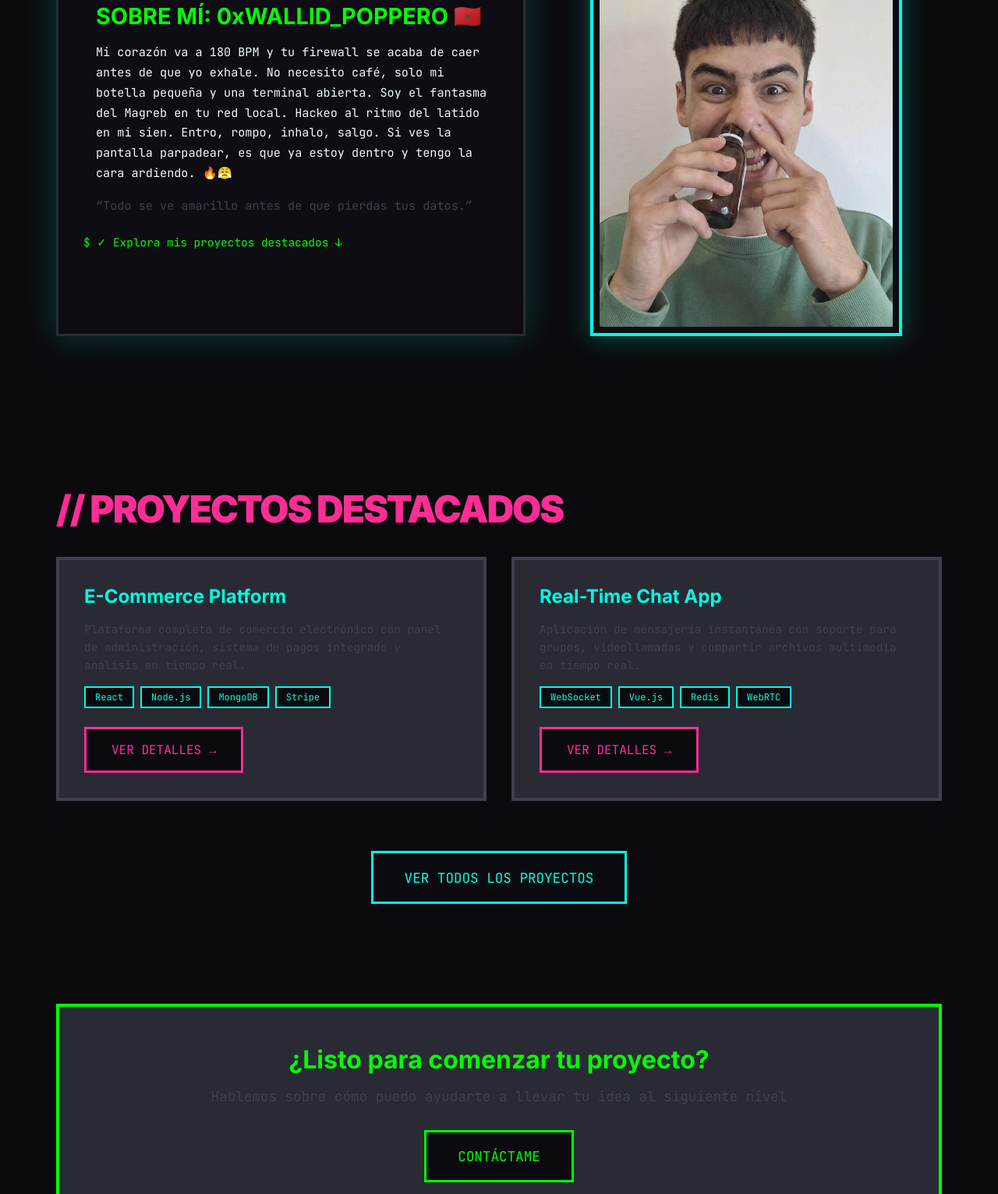
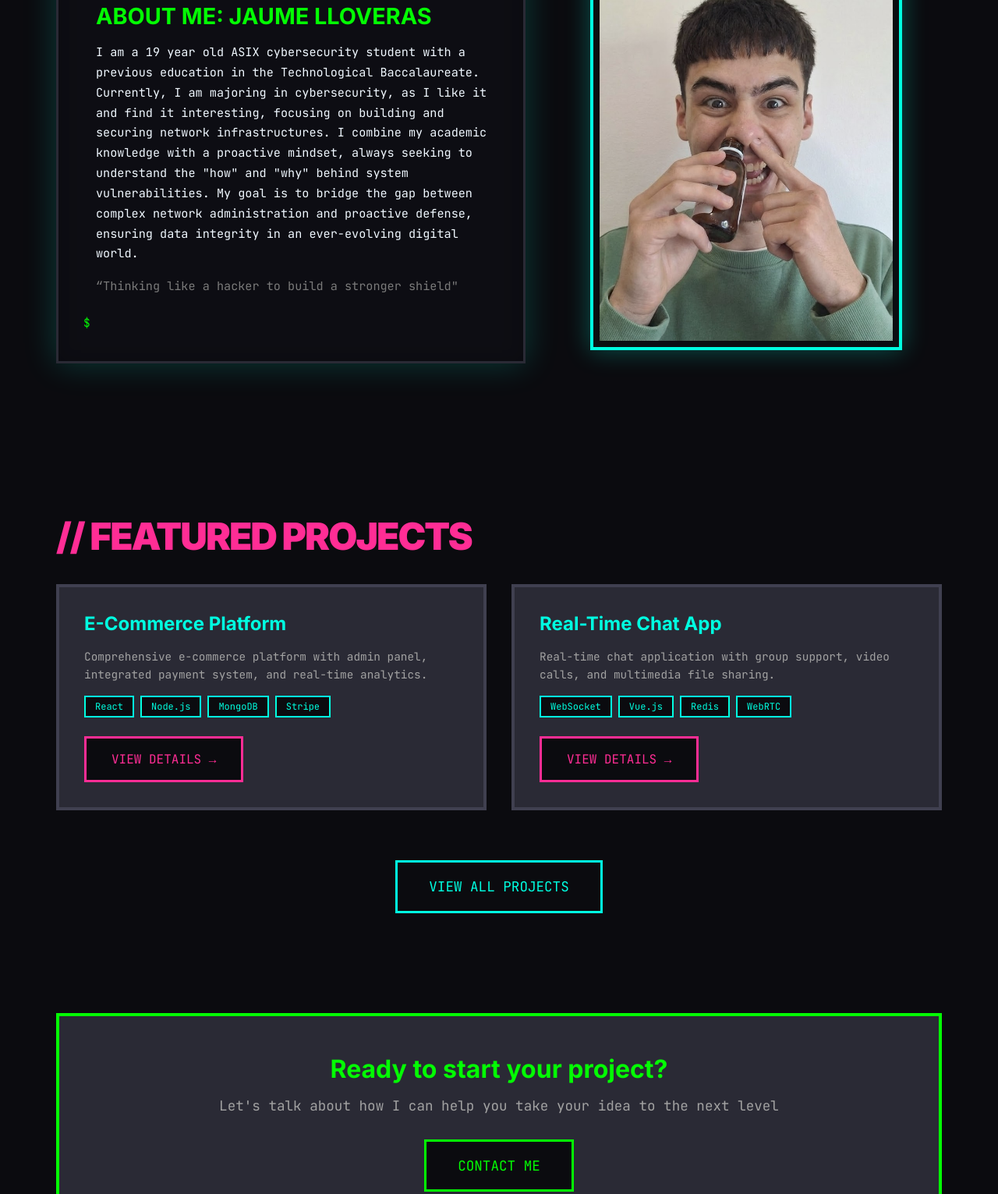
Before and after one commit to ITB2526-JaumeLloveras/portfolioJaumeLloveras, a plain HTML site: page index.html in a window 1280 px wide. Shown: the part 1165-2696 px from the top of the page at 78% size. Drawn offline with Linux system fonts and the light colour scheme.

Commit message:
Primer commit angles

```diff
--- a/index.html
+++ b/index.html
@@ -14,13 +14,13 @@
 
     <nav class="nav-blocks">
         <a href="index.html" class="nav-block">
-            <h3>INICIO</h3>
+            <h3>HOME</h3>
         </a>
         <a href="proyectos.html" class="nav-block">
-            <h3>PROYECTOS</h3>
+            <h3>PROJECTS</h3>
         </a>
         <a href="contact.html" class="nav-block">
-            <h3>CONTACTO</h3>
+            <h3>CONTACT</h3>
         </a>
     </nav>
 
@@ -42,9 +42,9 @@
             </div>
         </section>
 
-        <!-- SOBRE MÍ CON IMAGEN -->
+        <!-- ABOUT ME WITH IMAGE-->
         <section class="content-section">
-            <h2 class="section-title" style="color: var(--cyan);">// SOBRE MÍ</h2>
+            <h2 class="section-title" style="color: var(--cyan);">// ABOUT ME</h2>
             <div class="about-me-container">
                 <div class="about-me-terminal">
                     <div class="terminal-header">
@@ -60,19 +60,16 @@
                         </div>
                         <div class="terminal-line output" style="margin-top: 1rem;">
                             <h3 style="color: var(--lime); font-size: 1.8rem; margin-bottom: 1rem; font-family: 'Inter', sans-serif;">
-                                SOBRE MÍ: 0xWALLID_POPPERO 🇲🇦
+                                ABOUT ME: JAUME LLOVERAS
                             </h3>
                         </div>
                         <div class="terminal-line output">
                             <p style="margin-bottom: 1rem; color: aliceblue;">
-                                Mi corazón va a 180 BPM y tu firewall se acaba de caer antes de que yo exhale. No necesito café, solo mi botella pequeña y una terminal abierta.
-
-Soy el fantasma del Magreb en tu red local. Hackeo al ritmo del latido en mi sien. Entro, rompo, inhalo, salgo. Si ves la pantalla parpadear, es que ya estoy dentro y tengo la cara ardiendo. 🔥😤
-                            </p>
+I am a 19 year old ASIX cybersecurity student with a previous education in the Technological Baccalaureate. Currently, I am majoring in cybersecurity, as I like it and find it interesting, focusing on building and securing network infrastructures. I combine my academic knowledge with a proactive mindset, always seeking to understand the "how" and "why" behind system vulnerabilities. My goal is to bridge the gap between complex network administration and proactive defense, ensuring data integrity in an ever-evolving digital world.                            </p>
                         </div>
                         <div class="terminal-line output">
-                            <p style="margin-bottom: 1rem;">
-                                “Todo se ve amarillo antes de que pierdas tus datos.”
+                            <p style="margin-bottom: 1rem; color: #7A7A7A;">
+                                “Thinking like a hacker to build a stronger shield"
                             </p>
                         </div>
                         <div class="terminal-line output">
@@ -80,7 +77,6 @@ Soy el fantasma del Magreb en tu red local. Hackeo al ritmo del latido en mi sie
                         </div>
                         <div class="terminal-line" style="margin-top: 1.5rem;">
                             <span class="prompt">$</span>
-                            <span class="success"> ✓ Explora mis proyectos destacados ↓</span>
                         </div>
                     </div>
                 </div>
@@ -93,13 +89,13 @@ Soy el fantasma del Magreb en tu red local. Hackeo al ritmo del latido en mi sie
             </div>
         </section>
 
-        <!-- 2 PROYECTOS DESTACADOS -->
+        <!-- 2 FEATURED PROJECTS -->
         <section class="content-section">
-            <h2 class="section-title" style="color: var(--magenta);">// PROYECTOS DESTACADOS</h2>
+            <h2 class="section-title" style="color: var(--magenta);">// FEATURED PROJECTS</h2>
             <div class="projects-grid">
                 <div class="project-card">
                     <h3>E-Commerce Platform</h3>
-                    <p>Plataforma completa de comercio electrónico con panel de administración, sistema de pagos integrado y análisis en tiempo real.</p>
+                    <p style="color: #A2A2A2;">Comprehensive e-commerce platform with admin panel, integrated payment system, and real-time analytics.</p>
                     <div class="project-tags">
                         <span class="tag">React</span>
                         <span class="tag">Node.js</span>
@@ -108,13 +104,13 @@ Soy el fantasma del Magreb en tu red local. Hackeo al ritmo del latido en mi sie
                     </div>
                     <div style="margin-top: 1.5rem;">
                         <a href="proyecto1.html" class="contact-link" style="display: inline-block;">
-                            VER DETALLES →
+                            VIEW DETAILS  →
                         </a>
                     </div>
                 </div>
                 <div class="project-card">
                     <h3>Real-Time Chat App</h3>
-                    <p>Aplicación de mensajería instantánea con soporte para grupos, videollamadas y compartir archivos multimedia en tiempo real.</p>
+                    <p style="color: #A2A2A2;">Real-time chat application with group support, video calls, and multimedia file sharing.</p>
                     <div class="project-tags">
                         <span class="tag">WebSocket</span>
                         <span class="tag">Vue.js</span>
@@ -123,31 +119,31 @@ Soy el fantasma del Magreb en tu red local. Hackeo al ritmo del latido en mi sie
                     </div>
                     <div style="margin-top: 1.5rem;">
                         <a href="proyecto2.html" class="contact-link" style="display: inline-block;">
-                            VER DETALLES →
+                            VIEW DETAILS  →
                         </a>
                     </div>
                 </div>
             </div>
             <div style="text-align: center; margin-top: 3rem;">
                 <a href="proyectos.html" class="contact-link" style="border-color: var(--cyan); color: var(--cyan); font-size: 1.1rem; padding: 1.2rem 2.5rem;">
-                    VER TODOS LOS PROYECTOS
+                    VIEW ALL PROJECTS
                 </a>
             </div>
         </section>
 
 
 
-        <!-- LLAMADA A ACCIÓN -->
+        <!-- CALL TO ACTION -->
         <section class="content-section">
             <div style="text-align: center; padding: 3rem 2rem; background: var(--gray); border: 4px solid var(--lime);">
                 <h2 style="color: var(--lime); font-size: 2rem; margin-bottom: 1rem; font-family: 'Inter', sans-serif;">
-                    ¿Listo para comenzar tu proyecto?
+                    Ready to start your project?
                 </h2>
-                <p style="font-family: 'JetBrains Mono', monospace; color: var(--gray-light); margin-bottom: 2rem; font-size: 1.1rem;">
-                    Hablemos sobre cómo puedo ayudarte a llevar tu idea al siguiente nivel
+                <p style="font-family: 'JetBrains Mono', monospace; color: var(--gray-light); margin-bottom: 2rem; font-size: 1.1rem; color: #A2A2A2;">
+                    Let's talk about how I can help you take your idea to the next level
                 </p>
                 <a href="contact.html" class="contact-link" style="border-color: var(--lime); color: var(--lime); font-size: 1.1rem; padding: 1.2rem 2.5rem;">
-                    CONTÁCTAME
+                    CONTACT ME
                 </a>
             </div>
         </section>
```
